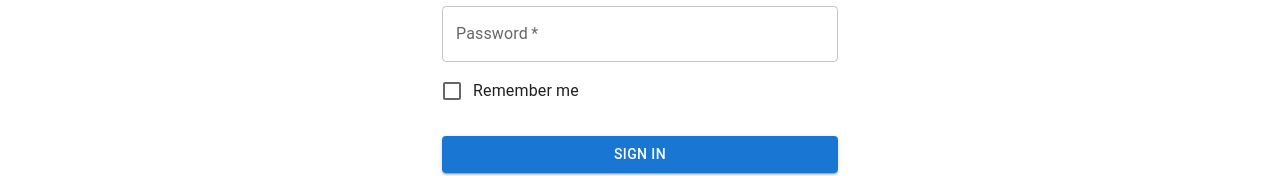
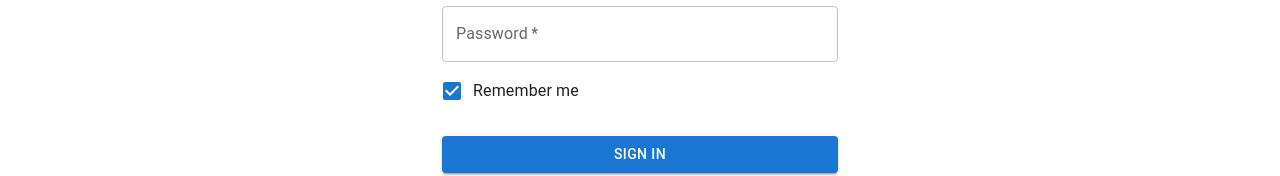
Before and after one commit to maisteri/e-commerce-store-lk, a React (Vite) app in the folder frontend-lk/: page /signin in a window 1280 px wide. Shown: the part 375-551 px from the top of the page. Built offline with nearby package versions, Linux system fonts and the light colour scheme; no server answers.

Commit message:
option to not save login info added

```diff
--- a/frontend-lk/src/components/SignIn.tsx
+++ b/frontend-lk/src/components/SignIn.tsx
@@ -26,10 +26,12 @@ export default function SignIn() {
   const handleSubmit = (event: React.FormEvent<HTMLFormElement>) => {
     event.preventDefault()
     const data = new FormData(event.currentTarget)
+    console.log(data.get('remember'))
     dispatch(
       loginUser({
         username: data.get('email') as string,
         password: data.get('password') as string,
+        remember: data.get('remember') === 'on' ? true : false,
       })
     )
     navigate('/')
@@ -80,7 +82,9 @@ export default function SignIn() {
               autoComplete='current-password'
             />
             <FormControlLabel
-              control={<Checkbox value='remember' color='primary' />}
+              control={
+                <Checkbox defaultChecked color='primary' name='remember' />
+              }
               label='Remember me'
             />
             <Button
--- a/frontend-lk/src/reducers/userLoginReducer.ts
+++ b/frontend-lk/src/reducers/userLoginReducer.ts
@@ -1,7 +1,7 @@
 import { PayloadAction, createSlice } from '@reduxjs/toolkit'
 import loginService from '../services/login'
 import signinService from '../services/signup'
-import { Credentials, UserData, NewUser } from '../types'
+import { UserData, NewUser, CredentialsWithRemember } from '../types'
 import { AppThunk } from '../store'
 import axios from 'axios'
 import { notify } from './siteGeneralReducer'
@@ -29,12 +29,14 @@ export const initiateUser = (): AppThunk => {
   }
 }
 
-export const loginUser = (credentials: Credentials): AppThunk => {
+export const loginUser = (credentials: CredentialsWithRemember): AppThunk => {
   return async (dispatch) => {
     let user: UserData
+    const { username, password } = credentials
     try {
-      user = await loginService.login(credentials)
-      window.localStorage.setItem('loggedLKAppUser', JSON.stringify(user))
+      user = await loginService.login({ username, password })
+      if (credentials.remember)
+        window.localStorage.setItem('loggedLKAppUser', JSON.stringify(user))
       dispatch(setUser(user))
       dispatch(notify(SUCCESSFUL_LOGIN))
     } catch (err) {
--- a/frontend-lk/src/types.tsx
+++ b/frontend-lk/src/types.tsx
@@ -40,6 +40,12 @@ export interface ShoppingCartItem {
 export interface Credentials {
   username: string
   password: string
+}
+
+export interface CredentialsWithRemember {
+  username: string
+  password: string
+  remember: boolean
 }
 
 export interface UserData {
```
